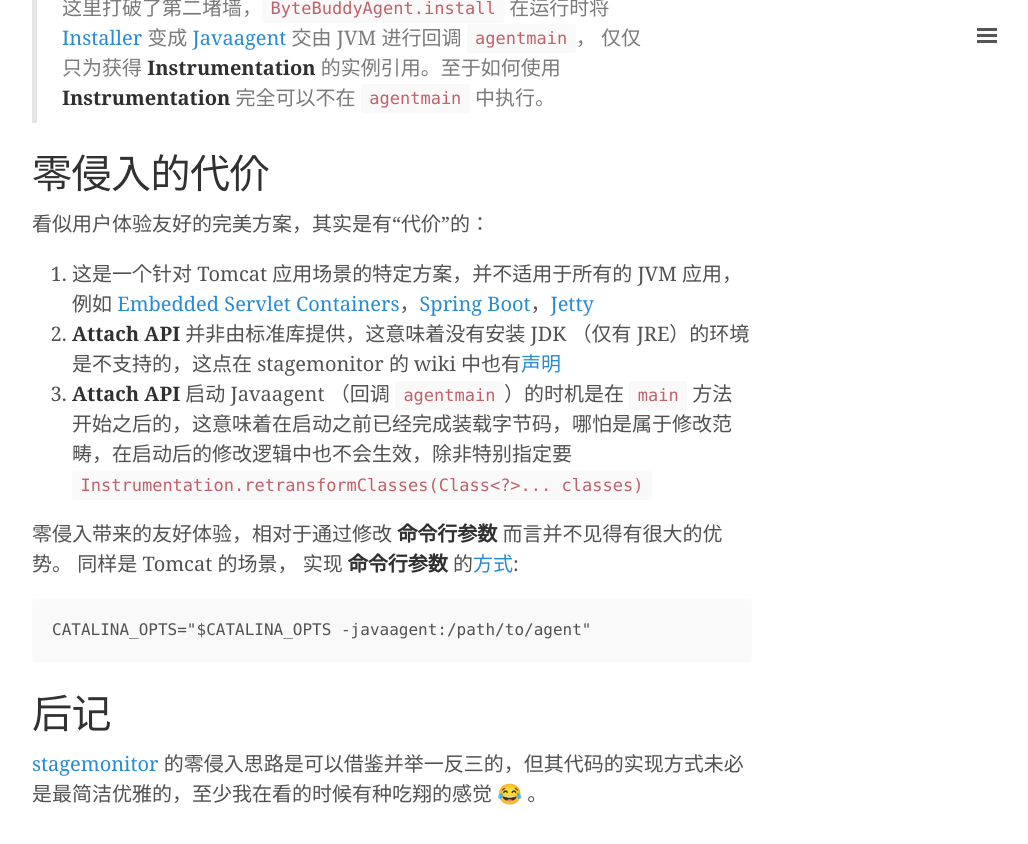
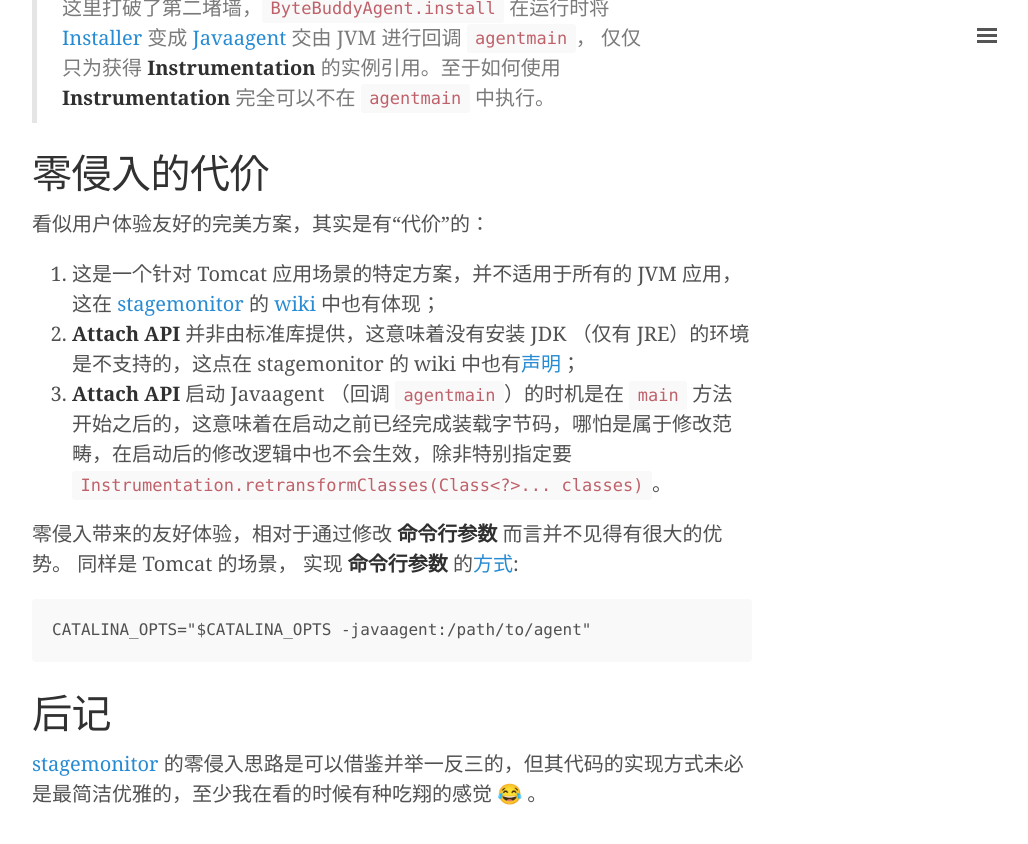
Before and after one commit to zhongl/zhongl.github.io, a Jekyll site: the page built from _posts/2017-02-17-starting-javaagent-with-zero-change-in-stagemonitor.md, in a window 1280 px wide and 900 px high, scrolled down 2471 px. Shown: the top 844 px of the window, without its empty margins (248-1276 px from the left). Built offline with Jekyll 4.4.1, drawn with Linux system fonts in a browser that asks for light colours.

Commit message:
Sharp some points.

```diff
--- a/_posts/2017-02-17-starting-javaagent-with-zero-change-in-stagemonitor.md
+++ b/_posts/2017-02-17-starting-javaagent-with-zero-change-in-stagemonitor.md
@@ -85,9 +85,9 @@
 
 看似用户体验友好的完美方案，其实是有“代价”的：
 
-1. 这是一个针对 Tomcat 应用场景的特定方案，并不适用于所有的 JVM 应用，例如 [Embedded Servlet Containers](https://github.com/stagemonitor/stagemonitor/wiki/Step-1%3A-In-Browser-Widget#embedded-servlet-containers)，[Spring Boot](https://github.com/stagemonitor/stagemonitor/wiki/Step-1%3A-In-Browser-Widget#spring-boot)，[Jetty](https://github.com/stagemonitor/stagemonitor/wiki/Step-1%3A-In-Browser-Widget#jetty)
-2. **Attach API** 并非由标准库提供，这意味着没有安装 JDK （仅有 JRE）的环境是不支持的，这点在 stagemonitor 的 wiki 中也有[声明](https://github.com/stagemonitor/stagemonitor/wiki/Installation)
-3. **Attach API** 启动 Javaagent （回调 `agentmain`）的时机是在 `main` 方法开始之后的，这意味着在启动之前已经完成装载字节码，哪怕是属于修改范畴，在启动后的修改逻辑中也不会生效，除非特别指定要 `Instrumentation.retransformClasses(Class<?>... classes)`
+1. 这是一个针对 Tomcat 应用场景的特定方案，并不适用于所有的 JVM 应用，这在 [stagemonitor][sm] 的 [wiki](https://github.com/stagemonitor/stagemonitor/wiki/Step-1%3A-In-Browser-Widget#embedded-servlet-containers) 中也有体现；
+2. **Attach API** 并非由标准库提供，这意味着没有安装 JDK （仅有 JRE）的环境是不支持的，这点在 stagemonitor 的 wiki 中也有[声明](https://github.com/stagemonitor/stagemonitor/wiki/Installation)；
+3. **Attach API** 启动 Javaagent （回调 `agentmain`）的时机是在 `main` 方法开始之后的，这意味着在启动之前已经完成装载字节码，哪怕是属于修改范畴，在启动后的修改逻辑中也不会生效，除非特别指定要 `Instrumentation.retransformClasses(Class<?>... classes)`。
 
 零侵入带来的友好体验，相对于通过修改 **命令行参数** 而言并不见得有很大的优势。 同样是 Tomcat 的场景， 实现 **命令行参数** 的[方式][ta]:
 
```
